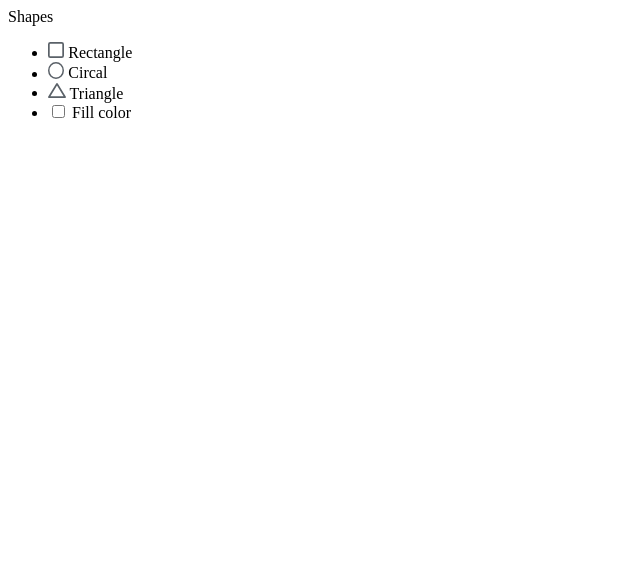
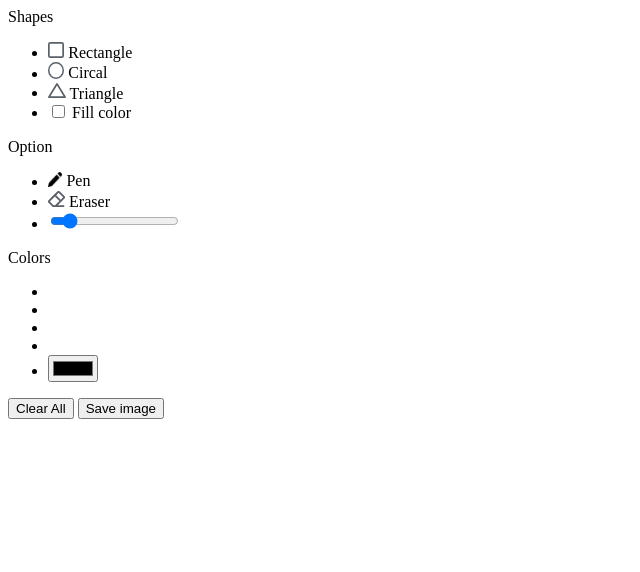
Before and after one commit to shamssar/Drawing-App, a plain HTML site: page index.html in a window 1280 px wide. Shown: the whole page, without its empty margins (0-640 px from the left). Drawn offline with Linux system fonts and the light colour scheme.

Commit message:
finish html

```diff
--- a/index.html
+++ b/index.html
@@ -6,6 +6,7 @@
     <meta http-equiv="X-UA-Compatible" content="IE=edge">
     <meta name="viewport" content="width=device-width, initial-scale=1.0">
     <title>Drawing App</title>
+    <link rel="icon" href="/image/color-palette.png">
     <link rel="stylesheet" href="style.css">
     <script> src = "App.js"</script>
 </head>
@@ -34,7 +35,42 @@
                     </li>
                 </ul>
             </div>
-
+            <div class="row">
+                <label class="title" style="font-weight: 500;"> Option</label>
+                <ul class="options">
+                    <li class="option active tool" id="brush">
+                        <img src="image/pencil.png" alt="" style="width:14.445" height="14.462"
+                            viewBox="0 0 14.445 14.462"">
+                        <span>Pen</span>
+                      </li>
+                      <li class=" option tool" id="eraser">
+                        <img src="image/eraser.svg" alt="">
+                        <span>Eraser</span>
+                    </li>
+                    <li class="option">
+                        <input type="range" id="size-slider" min="1" max="30" value="4">
+                    </li>
+                </ul>
+            </div>
+            <div class="row colors">
+                <label class="title" style="font-weight: 500;">Colors</label>
+                <ul class="options">
+                    <li class="option"></li>
+                    <li class="option selected"></li>
+                    <li class="option"></li>
+                    <li class="option"></li>
+                    <li class="option">
+                        <input type="color" id="color-picker" value="#0000">
+                    </li>
+                </ul>
+            </div>
+            <div class="row buttons">
+                <button class="clear-canvas">Clear All </button>
+                <button class="save-img"> Save image</button>
+            </div>
+        </section>
+        <section class="drawing-board">
+            <canvas></canvas>
         </section>
     </div>
 </body>
```
Also changed, not shown: image/brush.svg (deleted), image/color-palette.png (added), image/pencil.png (added).
